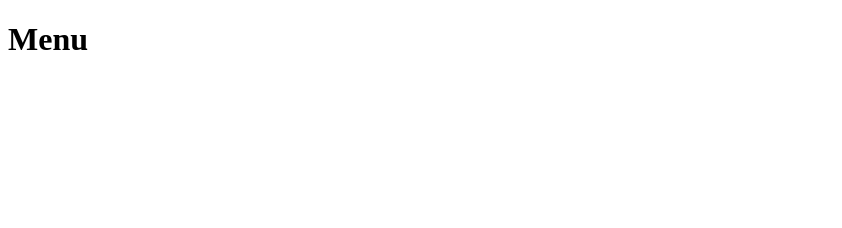
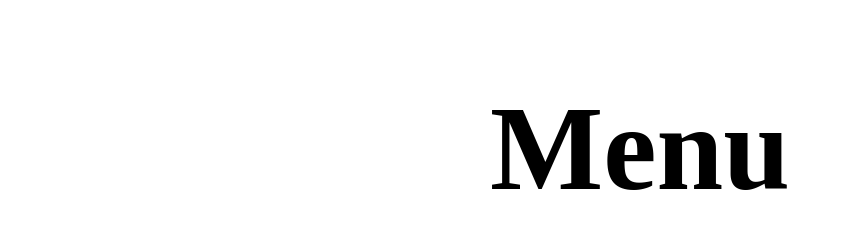
Before and after one commit to Emix256/Testowa_gra, a plain HTML site: page html/fazaone.html in a window 1280 px wide. Shown: the whole page, without its empty margins (0-842 px from the left). Drawn offline with Linux system fonts and the light colour scheme; files that its build step writes are made by us from their sources.

Commit message:
Update fazaone.html

```diff
--- a/html/fazaone.html
+++ b/html/fazaone.html
@@ -3,8 +3,9 @@
 <html lang="en">
 <head>
   <title>Menu</title>
+  <link rel="stylesheet" href="css/index.css"></link>
 </head>
 <body>
-  <h1>Menu</h1>
+<h1>Menu</h1>
 </body>
 </html>
```
